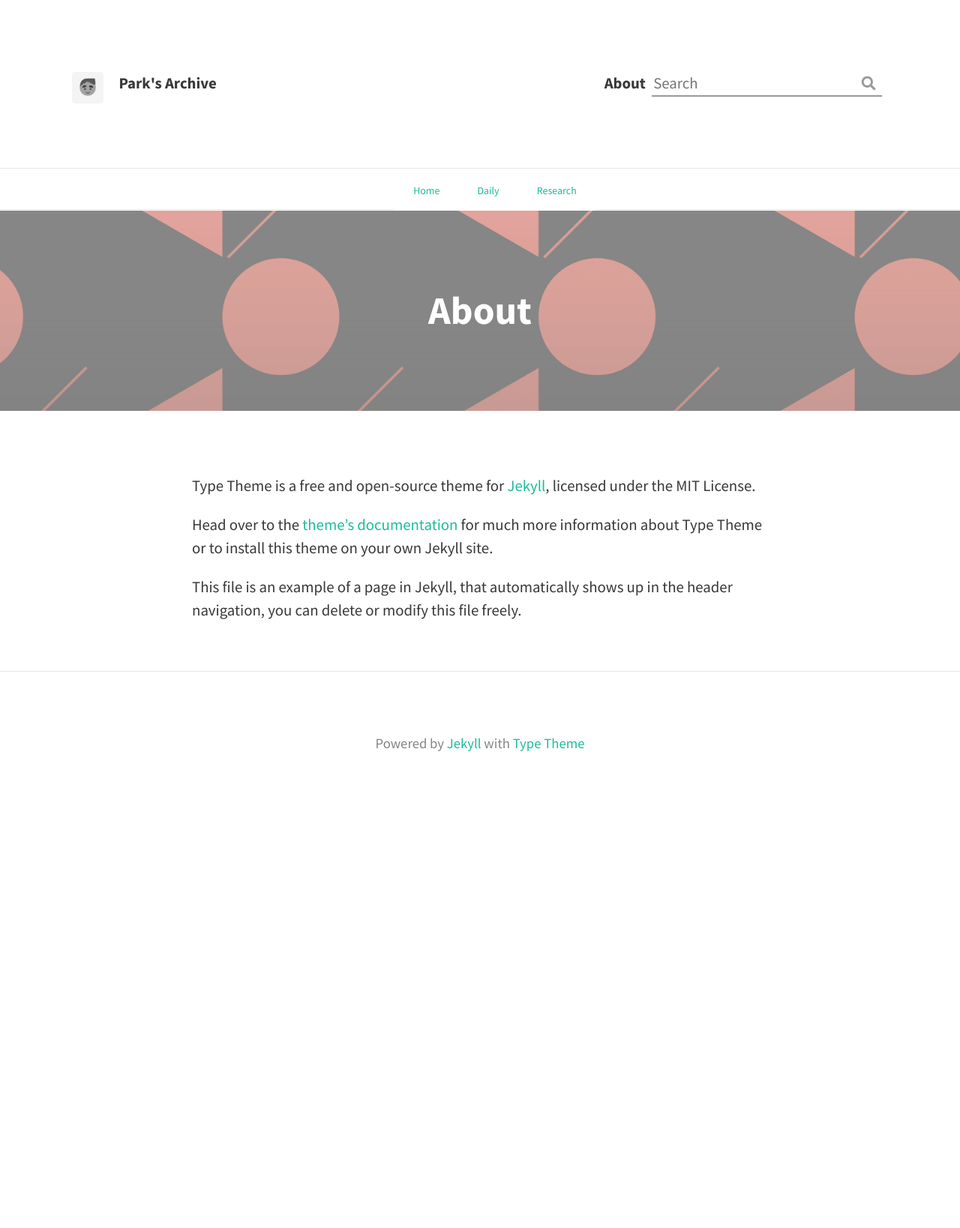
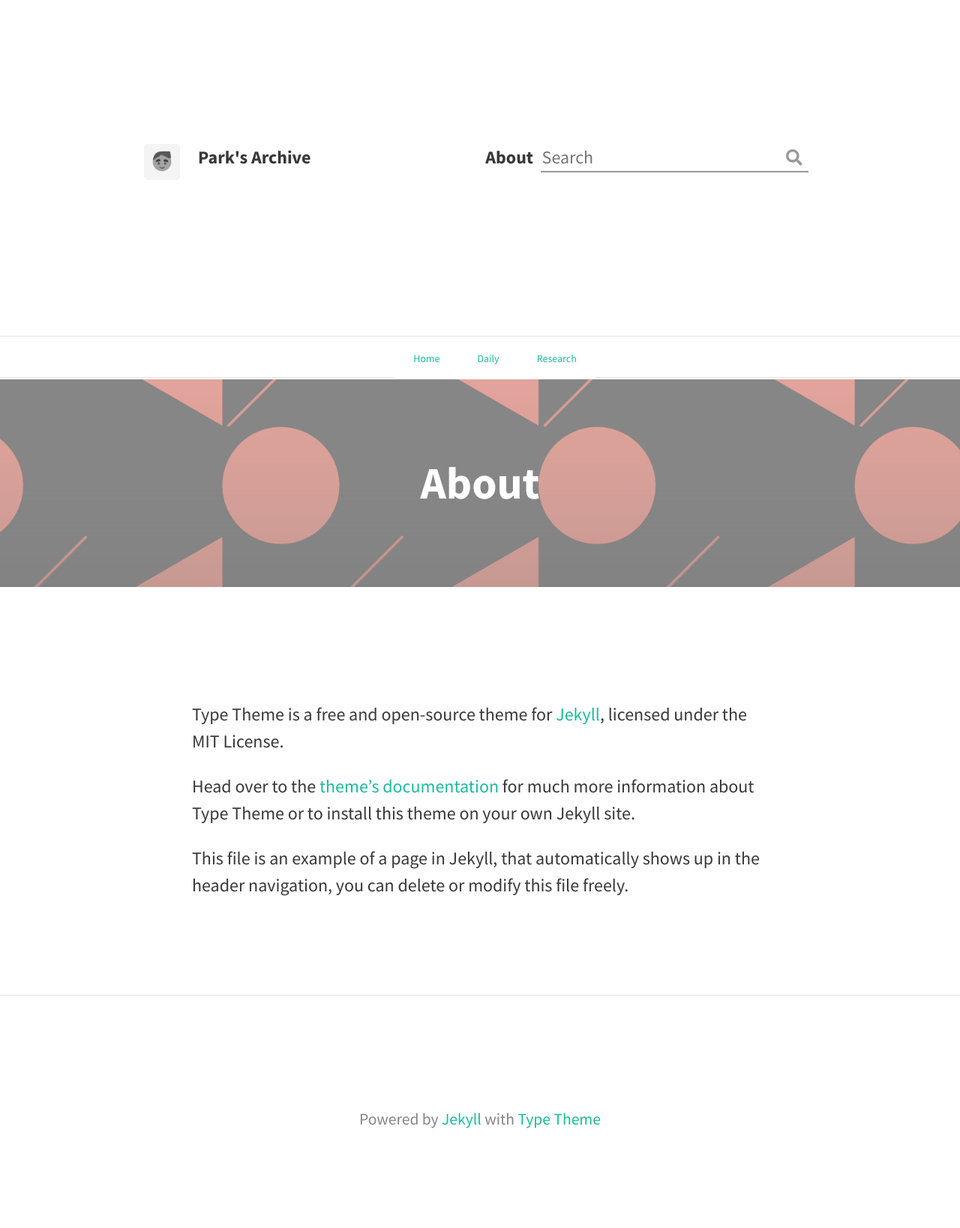
Before and after one commit to jhyun0919/jhyun0919.github.io, a Jekyll site: the page built from about.md, in a window 1280 px wide. Shown: the whole page at 75% size. Built offline with Jekyll 4.4.1, drawn with Linux system fonts in a browser that asks for light colours; nearby versions of some CDN libraries; before the commit the page ends 1070 px from its top, so only the background shows below that.

Commit message:
theme testing

```diff
--- a/_sass/base/_variables.scss
+++ b/_sass/base/_variables.scss
@@ -1,12 +1,12 @@
 // Typography
 $font-family-main: 'Source Sans Pro', Helvetica, Arial, sans-serif !default;
 $font-family-headings: 'Source Sans Pro', Helvetica, Arial, sans-serif !default;
-$font-size: 1.3em !default;
+$font-size: 1.5em !default;
 
 // Padding
 $padding-large: 20% !default;
-$padding-small: 5% !default;
-$padding-x-small: 3% !default;
+$padding-small: 10% !default;
+$padding-x-small: 5% !default;
 
 // Brand colours
 $brand-color: #fff !default;
```
Also changed, not shown: 2 other files.
